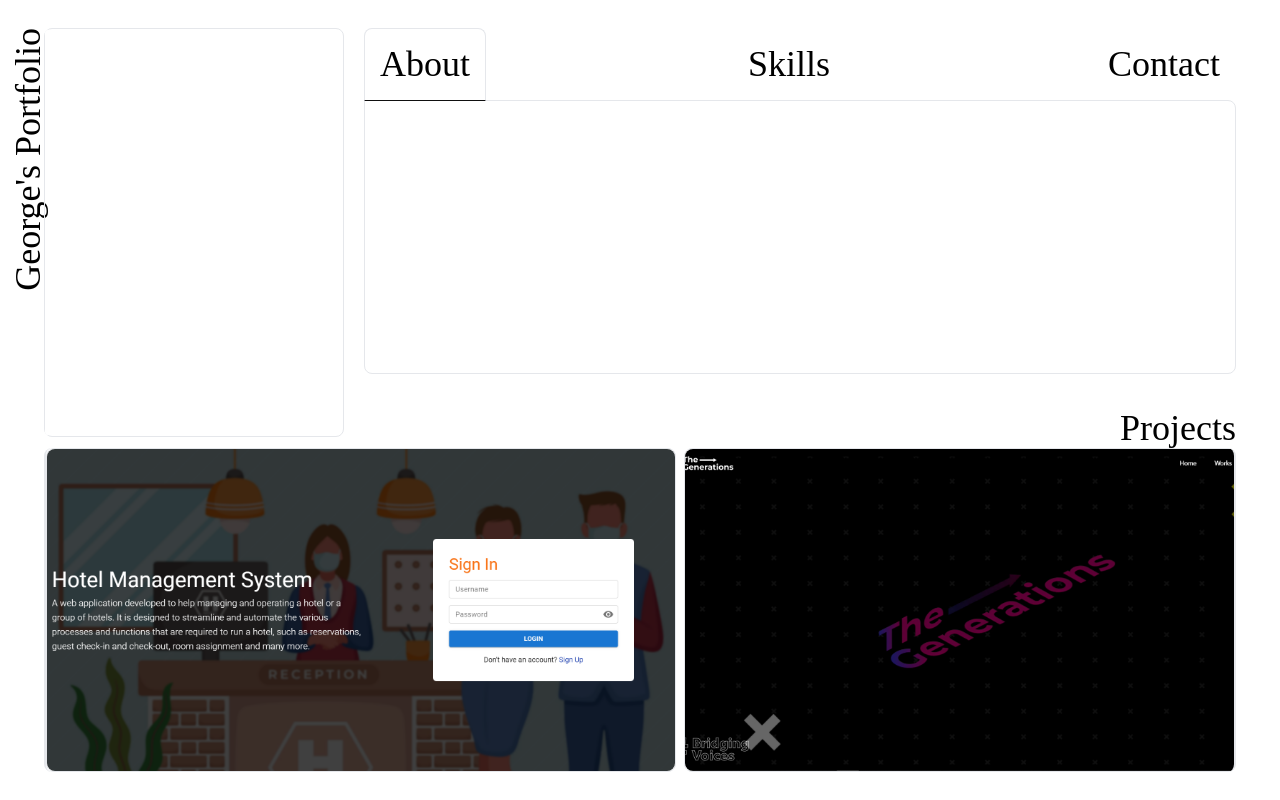
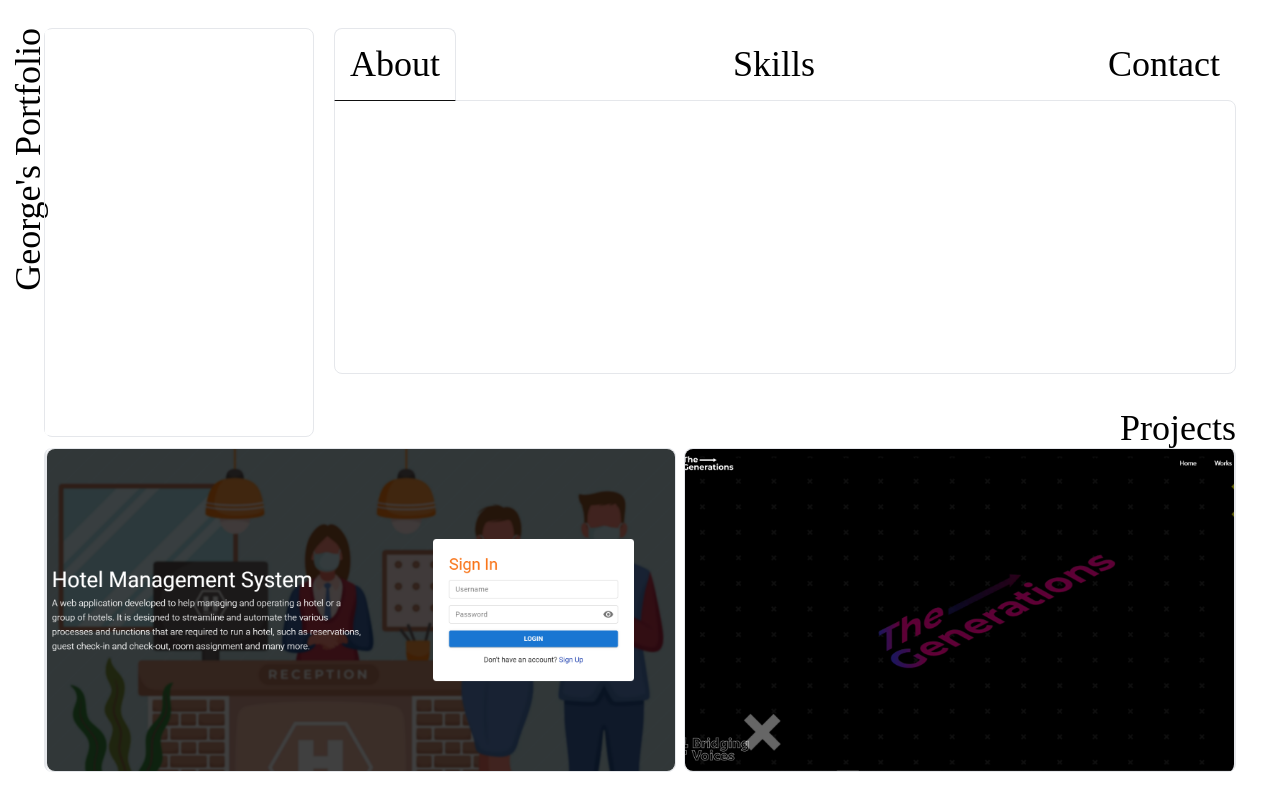
Before and after one commit to drfrank66613/personal-portfolio-website, a Next.js app: page / in a window 1280 px wide. Built offline with nearby package versions, Linux system fonts and the light colour scheme; a web font is replaced by a local one.

Commit message:
Update _app.tsx
apply more responsive design

```diff
--- a/pages/_app.tsx
+++ b/pages/_app.tsx
@@ -56,8 +56,8 @@ export default function App({ Component, pageProps }: AppPropsWithLayout) {
       </aside>
 
       <main className="h-full flex flex-col px-3 md:px-11 pt-16 pb-6 md:py-7 ">
-        <div className="flex h-fit lg:h-[50%] lg:space-x-5">
-          <aside className="relative h-[110%] min-w-[200px] hidden md:hidden lg:block lg:min-w-[220px] xl:min-w-[300px] border rounded-lg">
+        <div className="flex h-fit min-h-[40%] lg:h-[50%] lg:space-x-5">
+          <aside className="relative h-[110%] min-w-[270px] hidden md:hidden lg:block border rounded-lg">
             <Logo />
           </aside>
 
```
